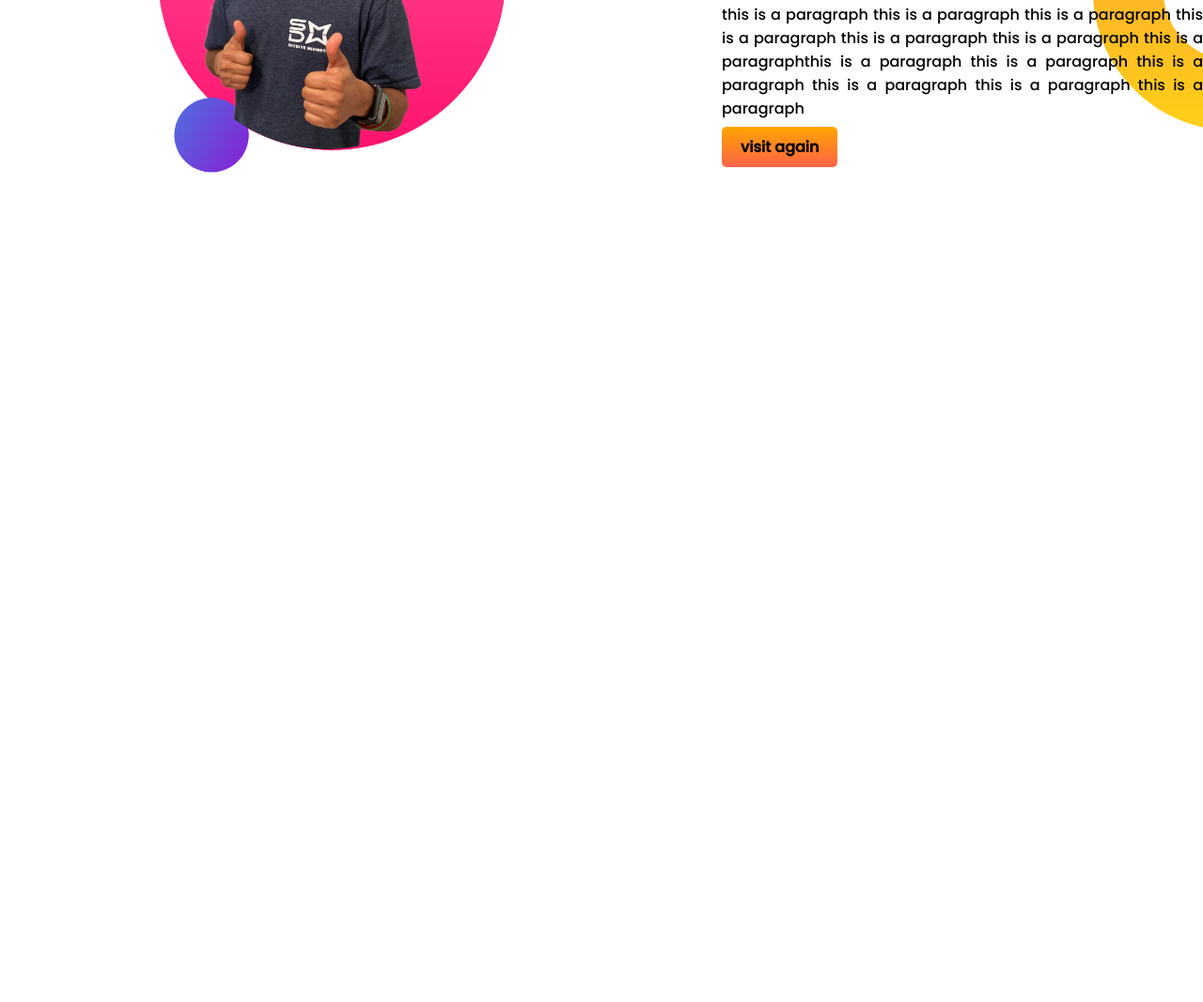
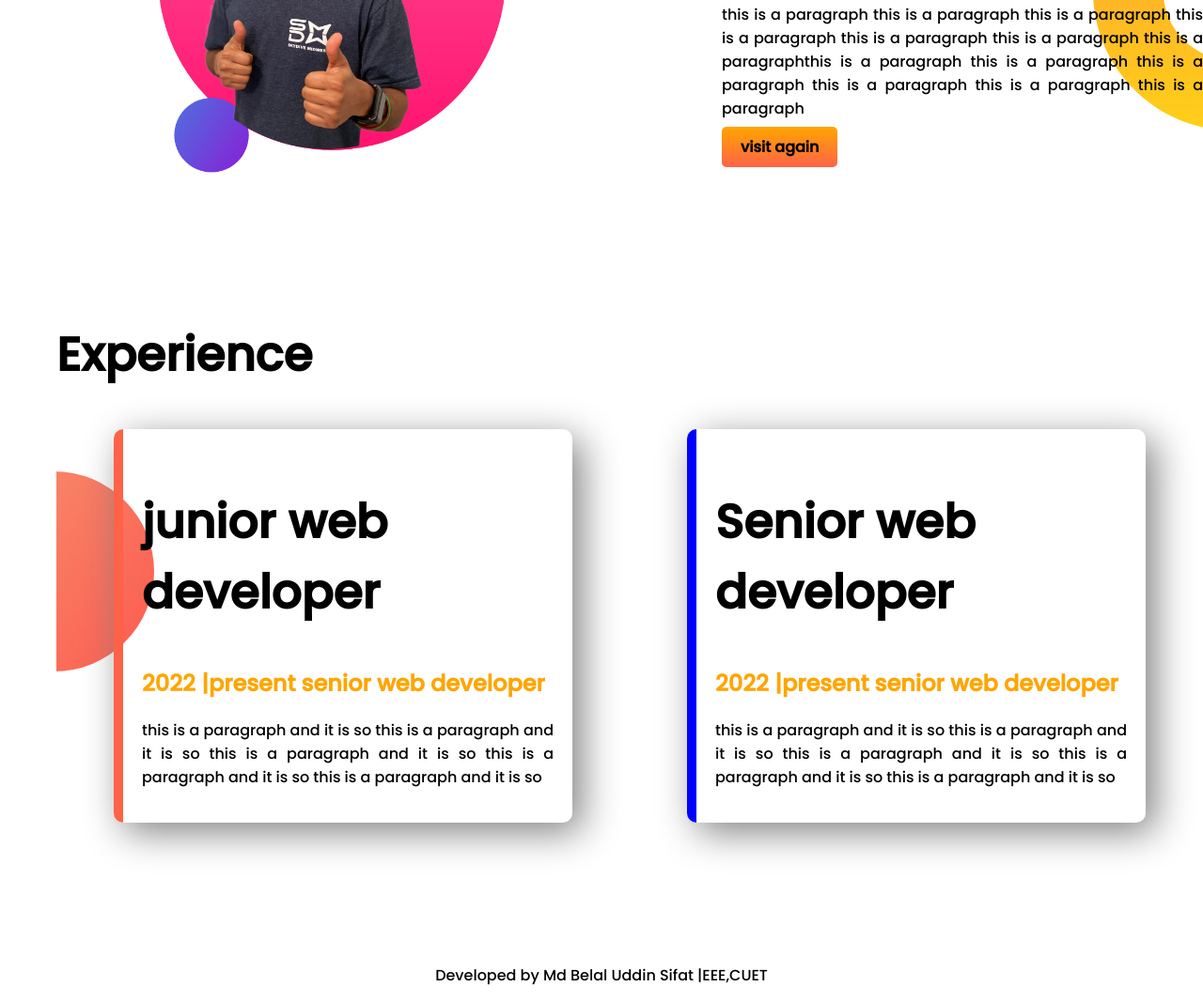
Before and after one commit to sifatuddin/developer-portfolio, a plain HTML site: page index.html in a window 1280 px wide. Shown: the part 848-1915 px from the top of the page at 94% size. Before the commit the page ends 1189 px from the top, so only its background shows below. Drawn offline with Linux system fonts and the light colour scheme.

Commit message:
style addded

```diff
--- a/index.html
+++ b/index.html
@@ -11,7 +11,7 @@
     <link rel="stylesheet" href="style.css">
 </head>
 <body >
-    <section class="top-banner">
+    <section class="top-banner  flexible-container" >
         <div class="half-width">
             <h1> Welcome to </h1>
             <h1><span class="orange-color"> Peter Parker</span>  World!</h1>
@@ -25,7 +25,7 @@
         </div>
     </section>
 
-    <section class="dream-big">
+    <section class="dream-big flexible-container">
         <div class="half-width">
             <img src="images/jhankar2.png" alt="">
         </div>
@@ -37,5 +37,23 @@
         </div>
     </section>
 
+    <section class="experience-area">
+        <h1> Experience   </h1>
+        <div class="flexible-container">
+            <div id="junior-web-developer" class="experience-item">
+                <h1> junior web developer </h1>
+                <h2 class="orange-color"> 2022 |present senior web developer </h2>
+                <p> this is a paragraph and it is so this is a paragraph and it is so this is a paragraph and it is so this is a paragraph and it is so this is a paragraph and it is so  </p>
+            </div>
+            <div id="senior-web-developer" class="experience-item">
+                <h1> Senior web developer </h1>
+                <h2 class="orange-color"> 2022 |present senior web developer </h2>
+                <p> this is a paragraph and it is so this is a paragraph and it is so this is a paragraph and it is so this is a paragraph and it is so this is a paragraph and it is so  </p>
+            </div>
+        </div>
+    </section>
 </body>
+<footer>
+    <p> Developed by Md Belal Uddin Sifat |EEE,CUET</p>
+</footer>
 </html>
--- a/style.css
+++ b/style.css
@@ -8,7 +8,7 @@ h1{
 .orange-color {
     color: orange;
 }
-section{
+.flexible-container{
     display: flex;
     margin-bottom: 150px;
 }
@@ -41,3 +41,27 @@ p{
     background-position: right;
 
 }
+.experience-area{
+    margin-left: 60px;
+    background-image: url(images/exp-bg.png);
+    background-repeat: no-repeat;
+    background-position: left;
+}
+
+.experience-item{
+    width: 40%;
+    padding: 20px;
+    margin-left: 5%;
+    margin-right: 5%;
+    box-shadow: 10px 10px 40px gray;
+    border-radius: 10px;
+}
+#junior-web-developer{
+    border-left: 10px solid tomato;
+}
+#senior-web-developer{
+    border-left: 10px solid blue;
+}
+footer p{
+    text-align: center;
+}
```
